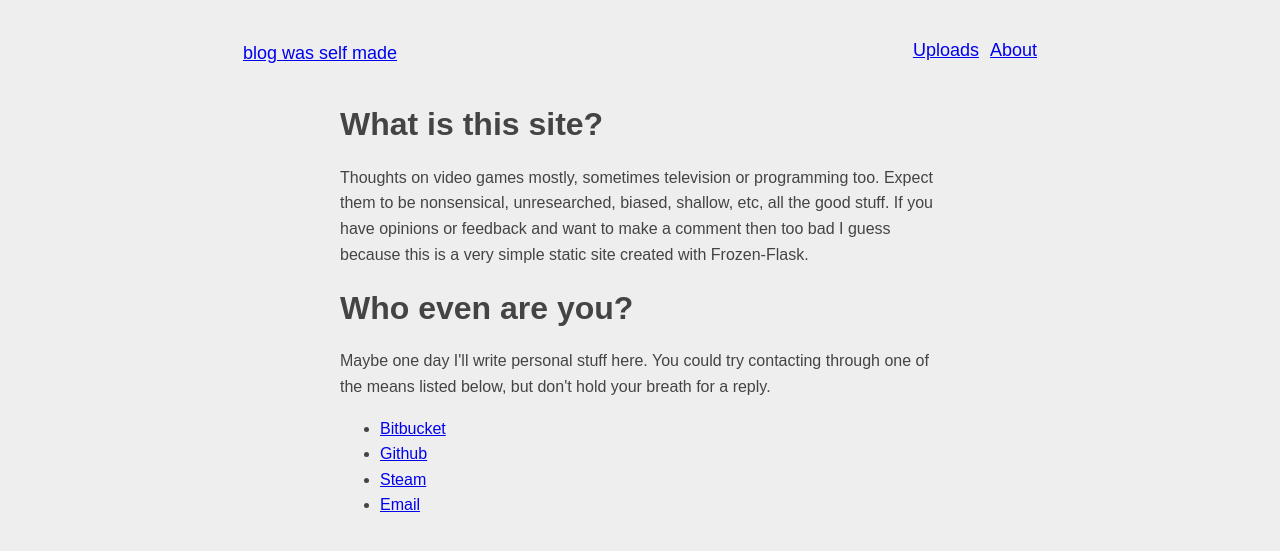
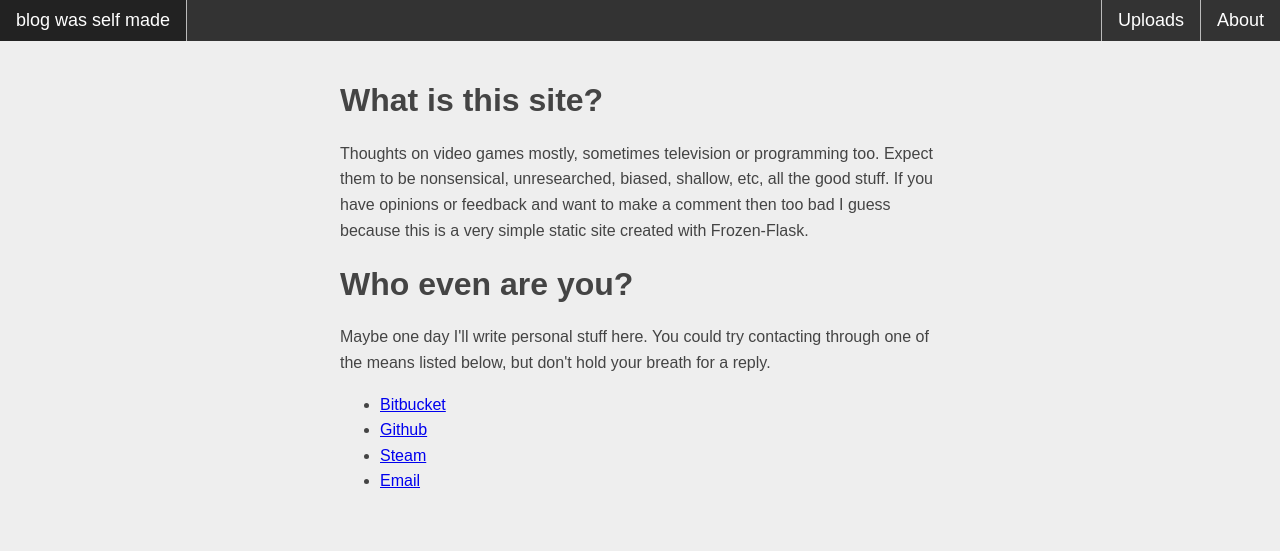
Before and after one commit to elcr/muhblog, a Flask app: page /about/ in a window 1280 px wide. Shown: the top 551 px of the page. Run offline with Flask 2, Linux system fonts and the light colour scheme.

Commit message:
sexy new nav bar that was totally not copy-pasted from w3schools

```diff
--- a/muhblog/static/stylesheet.css
+++ b/muhblog/static/stylesheet.css
@@ -1,32 +1,41 @@
 body {
+    margin: 0;
     font-size: 16px;
     font-family: sans-serif;
     background-color: #EEEEEE;
-    color: #444;
+    color: #444444;
 }
 
-nav {
+nav ul {
+    background-color: #333333;
     font-size: 18px;
-    margin: 40px auto;
-    max-width: 800px;
-    height: 25px;
+    list-style-type: none;
+    margin: 0;
+    padding: 0;
+    overflow: hidden;
 }
 
-.title_link {
-    margin: 3px;
-    float: left;
+nav li {
+    float: right;
+    border-left: 1px solid #BBBBBB;
 }
 
-.other_links {
-    float: right;
-    margin: 0;
-    padding: 0;
-    list-style: none;
+nav li:first-of-type {
+    float: left;
+    border-left: 0;
+    border-right: 1px solid #BBBBBB;
 }
 
-.other_links li {
-    margin: 3px;
-    display: inline;
+nav li:hover {
+    background-color: #222222;
+}
+
+nav a {
+    display: block;
+    color: white;
+    text-align: center;
+    padding: 10px 16px;
+    text-decoration: none;
 }
 
 .content {
--- a/muhblog/templates/base.html
+++ b/muhblog/templates/base.html
@@ -13,15 +13,15 @@
     </head>
     <body>
         <nav>
-            <a href="{{ url_for('archive_view') }}" class="title_link">
-                {{ BLOG_TITLE }}
-            </a>
-            <ul class="other_links">
+            <ul>
                 <li>
-                    <a href="{{ url_for('uploads_view') }}">Uploads</a>
+                    <a href="{{ url_for('archive_view') }}">{{ BLOG_TITLE }}</a>
                 </li>
                 <li>
                     <a href="{{ url_for('about_view') }}">About</a>
+                </li>
+                <li>
+                    <a href="{{ url_for('uploads_view') }}">Uploads</a>
                 </li>
             </ul>
         </nav>
```
